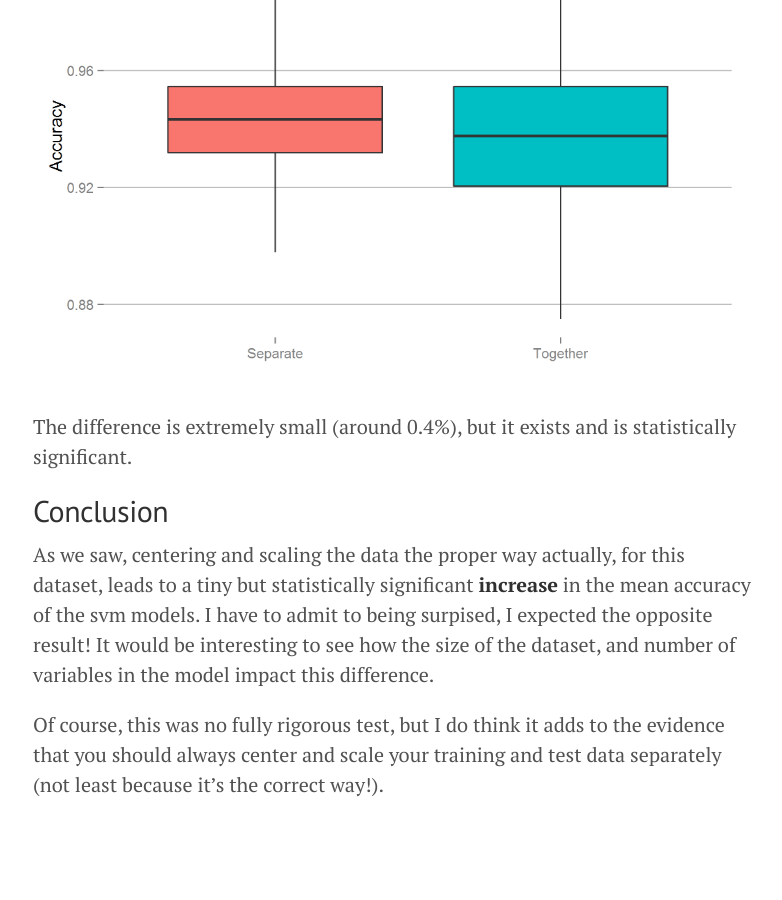
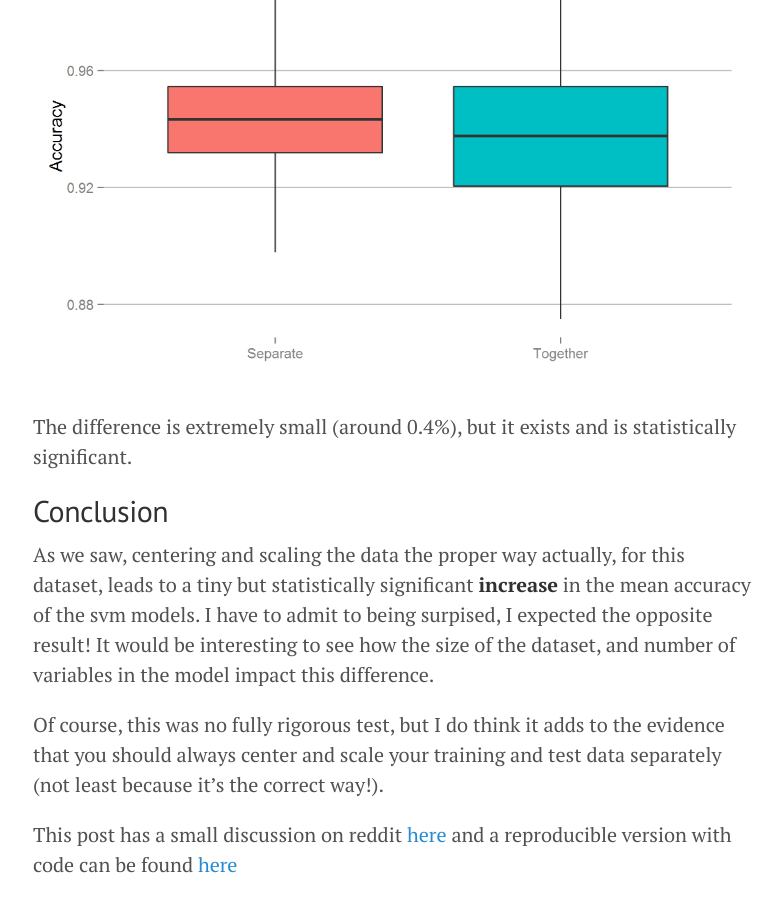
Before and after one commit to joelcarlson/joelcarlson.github.io, a Jekyll site: the page built from _posts/2015-08-18-CentreScale.md, in a window 1280 px wide and 900 px high, scrolled down 6665 px. Shown: the whole window, without its empty margins (247-1029 px from the left). Built offline with Jekyll 4.4.1, drawn with Linux system fonts in a browser that asks for light colours; Markdown is read by kramdown in place of the engine named in the settings; before the commit the page ends 7485 px from its top, so only the background shows below that.

Commit message:
Update 2015-08-18-CentreScale.md

```diff
--- a/_posts/2015-08-18-CentreScale.md
+++ b/_posts/2015-08-18-CentreScale.md
@@ -177,3 +177,5 @@ As we saw, centering and scaling the data the proper way actually, for this data
 I have to admit to being surpised, I expected the opposite result! It would be interesting to see how the size of the dataset, and number of variables in the model impact this difference.
 
 Of course, this was no fully rigorous test, but I do think it adds to the evidence that you should always center and scale your training and test data separately (not least because it's the correct way!).
+
+This post has a small discussion on reddit [here](https://www.reddit.com/r/statistics/comments/3heml4/the_dangers_of_improperly_centering_and_scaling/) and a reproducible version with code can be found [here](https://github.com/joelcarlson/joelcarlson.github.io/blob/master/reproducibleDocs/CentreScale.Rmd)
```
